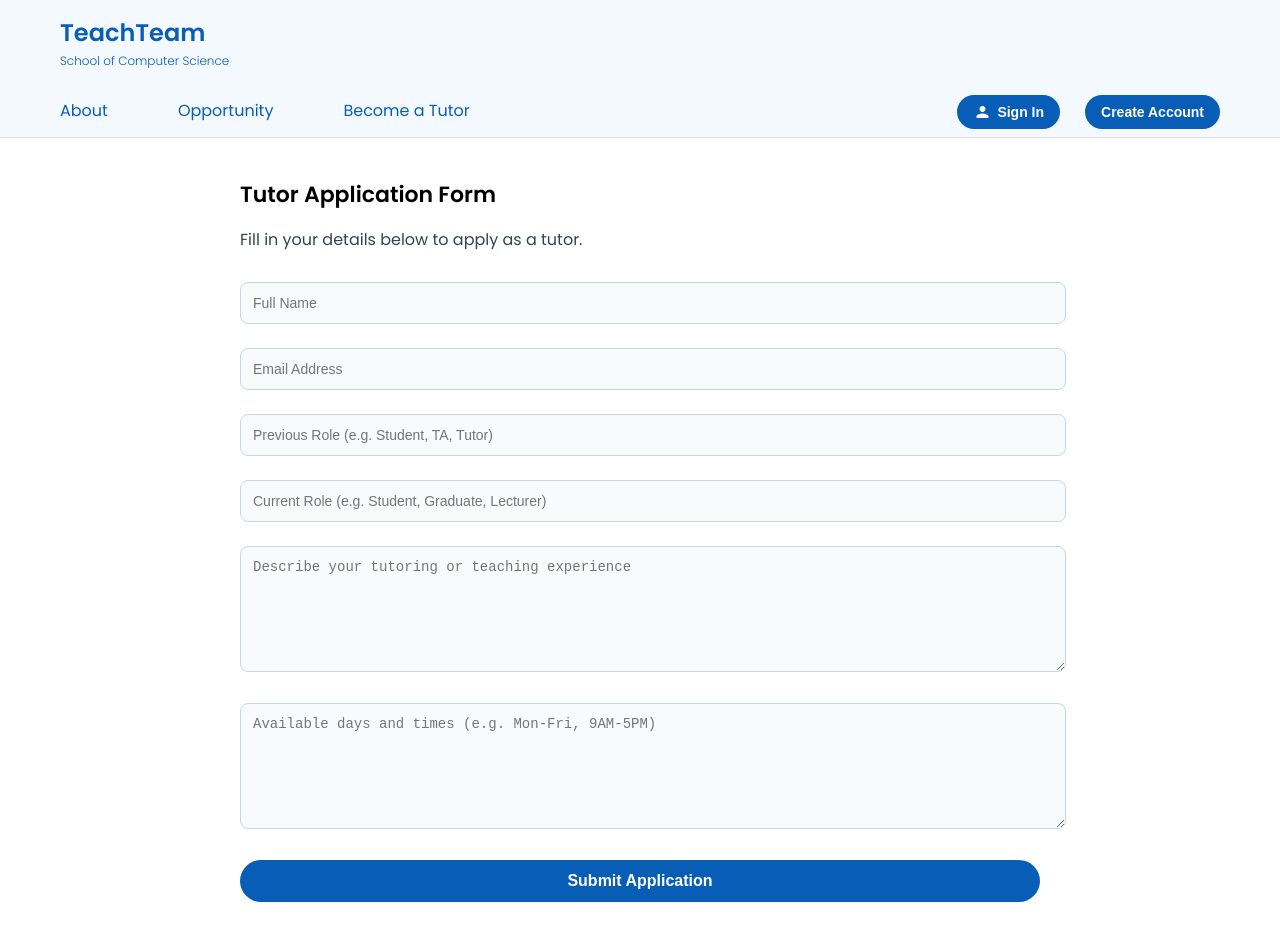
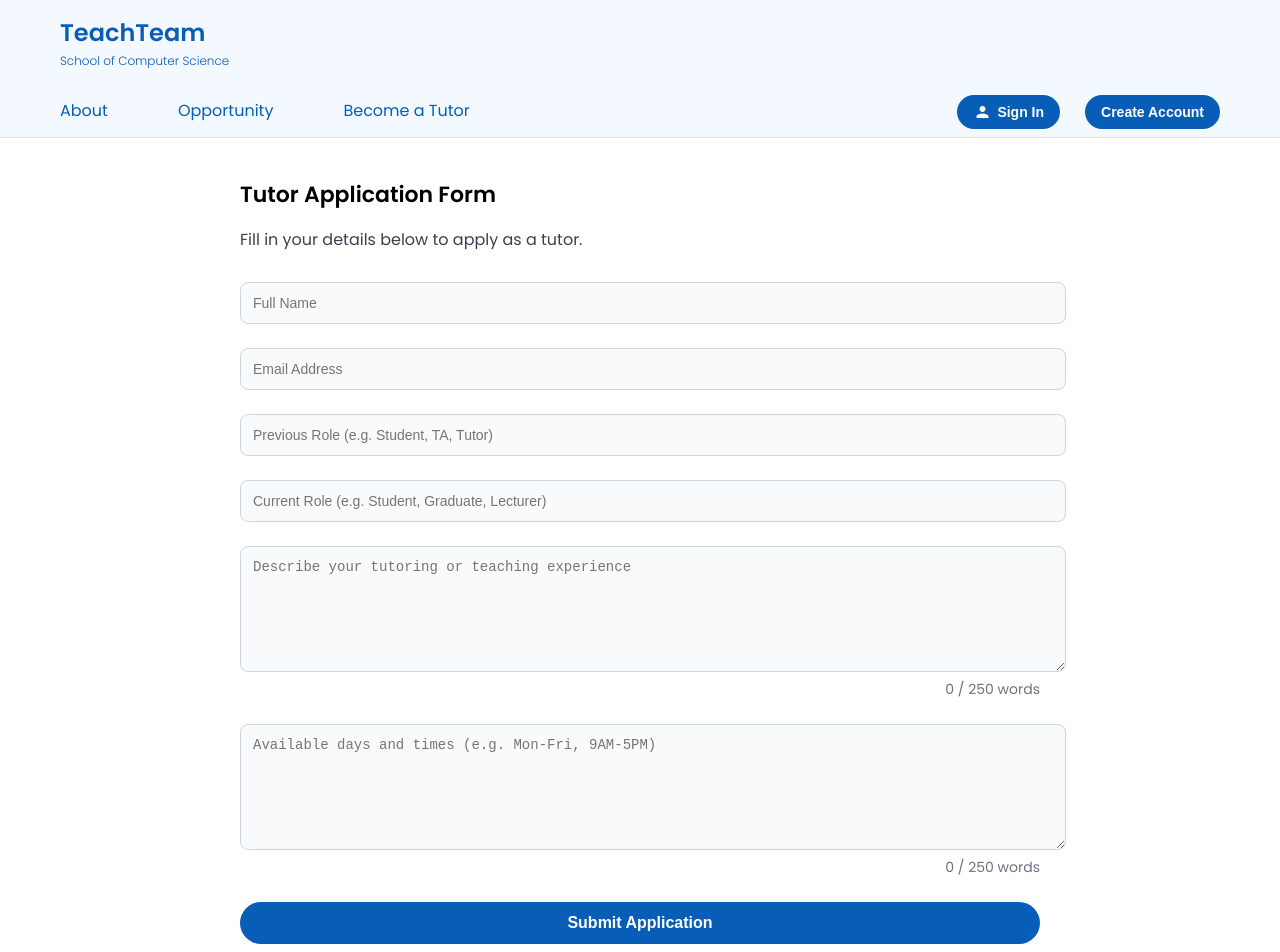
Before and after one commit to joviedev/TeachingTeam_Typescript, a React (Create React App) app: page /apply-form in a window 1280 px wide. Shown: the top 952 px of the page. Built offline with nearby package versions, Linux system fonts and the light colour scheme.

Commit message:
add characters limit

```diff
--- a/src/Pages/ApplyForm.tsx
+++ b/src/Pages/ApplyForm.tsx
@@ -12,6 +12,12 @@ const ApplyForm: React.FC = () => {
   const [submitted, setSubmitted] = useState(false);
   const [errors, setErrors] = useState<{ [key: string]: string }>({});
 
+  // ✅ Word count function
+  const getWordCount = (text: string) => {
+    return text.trim() ? text.trim().split(/\s+/).length : 0;
+  };
+
+  // ✅ Validation function
   const validate = () => {
     const newErrors: { [key: string]: string } = {};
     if (!form.fullName.trim()) newErrors.fullName = 'Full Name is required.';
@@ -23,11 +29,26 @@ const ApplyForm: React.FC = () => {
     return newErrors;
   };
 
+  // ✅ Handle input change
   const handleChange = (e: React.ChangeEvent<HTMLInputElement | HTMLTextAreaElement>) => {
-    setForm({ ...form, [e.target.name]: e.target.value });
-    setErrors({ ...errors, [e.target.name]: '' });
+    const { name, value } = e.target;
+
+    // If experience or availability, limit 250 words
+    if (name === 'experience' || name === 'availability') {
+      const words = value.trim().split(/\s+/);
+      if (words.length <= 250) {
+        setForm({ ...form, [name]: value });
+      } else {
+        setForm({ ...form, [name]: words.slice(0, 250).join(' ') });
+      }
+    } else {
+      setForm({ ...form, [name]: value });
+    }
+
+    setErrors({ ...errors, [name]: '' });
   };
 
+  // ✅ Handle form submit
   const handleSubmit = (e: React.FormEvent) => {
     e.preventDefault();
     const validationErrors = validate();
@@ -115,6 +136,9 @@ const ApplyForm: React.FC = () => {
                   style={styles.textarea}
                 />
                 {errors.experience && <div style={styles.errorText}>{errors.experience}</div>}
+                <div style={{ textAlign: 'right', fontSize: '14px', color: getWordCount(form.experience) >= 250 ? '#dc2626' : '#6b7280' }}>
+                  {getWordCount(form.experience)} / 250 words
+                </div>
               </div>
 
               {/* Availability */}
@@ -127,6 +151,9 @@ const ApplyForm: React.FC = () => {
                   style={styles.textarea}
                 />
                 {errors.availability && <div style={styles.errorText}>{errors.availability}</div>}
+                <div style={{ textAlign: 'right', fontSize: '14px', color: getWordCount(form.availability) >= 250 ? '#dc2626' : '#6b7280' }}>
+                  {getWordCount(form.availability)} / 250 words
+                </div>
               </div>
 
               {/* Submit Button */}
```
